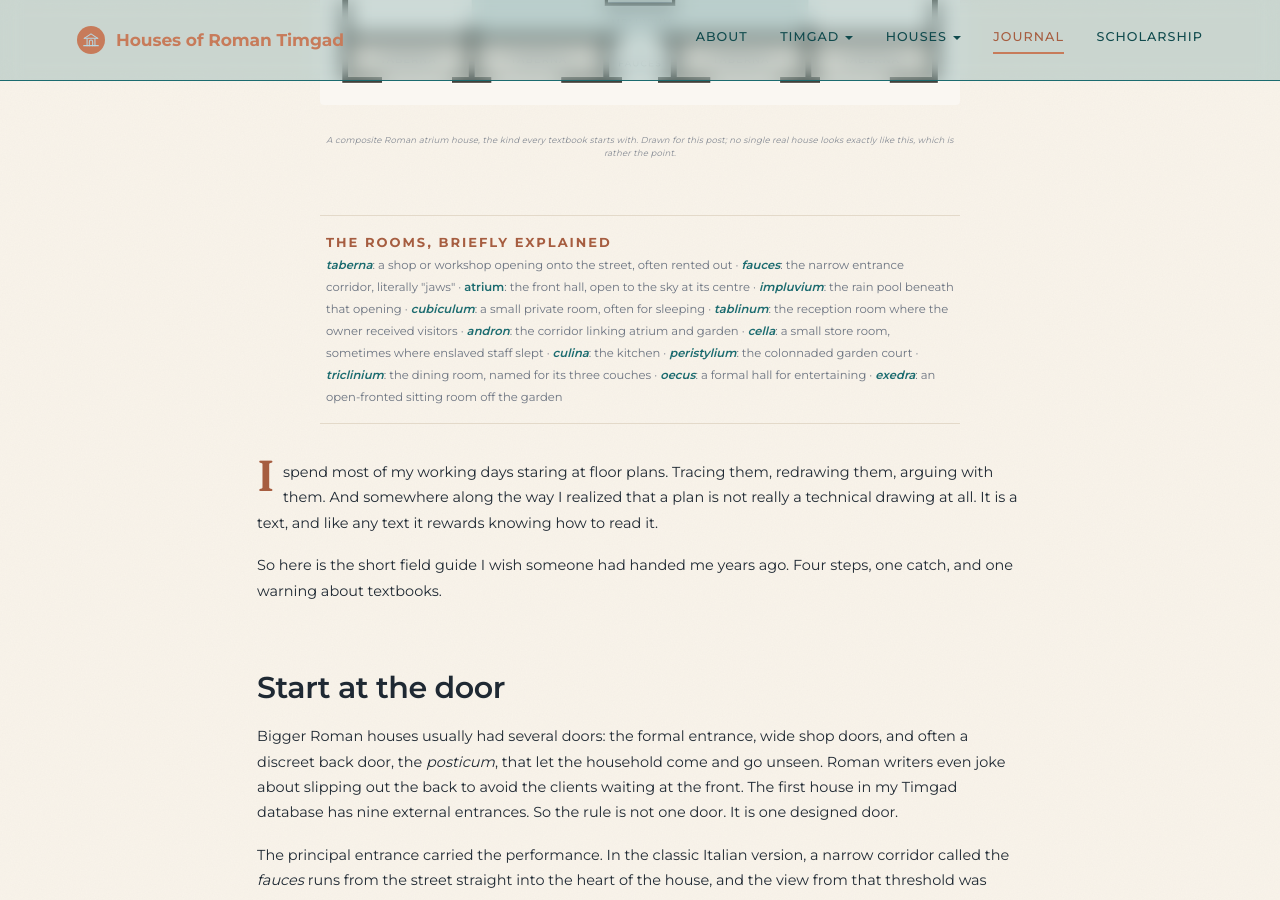
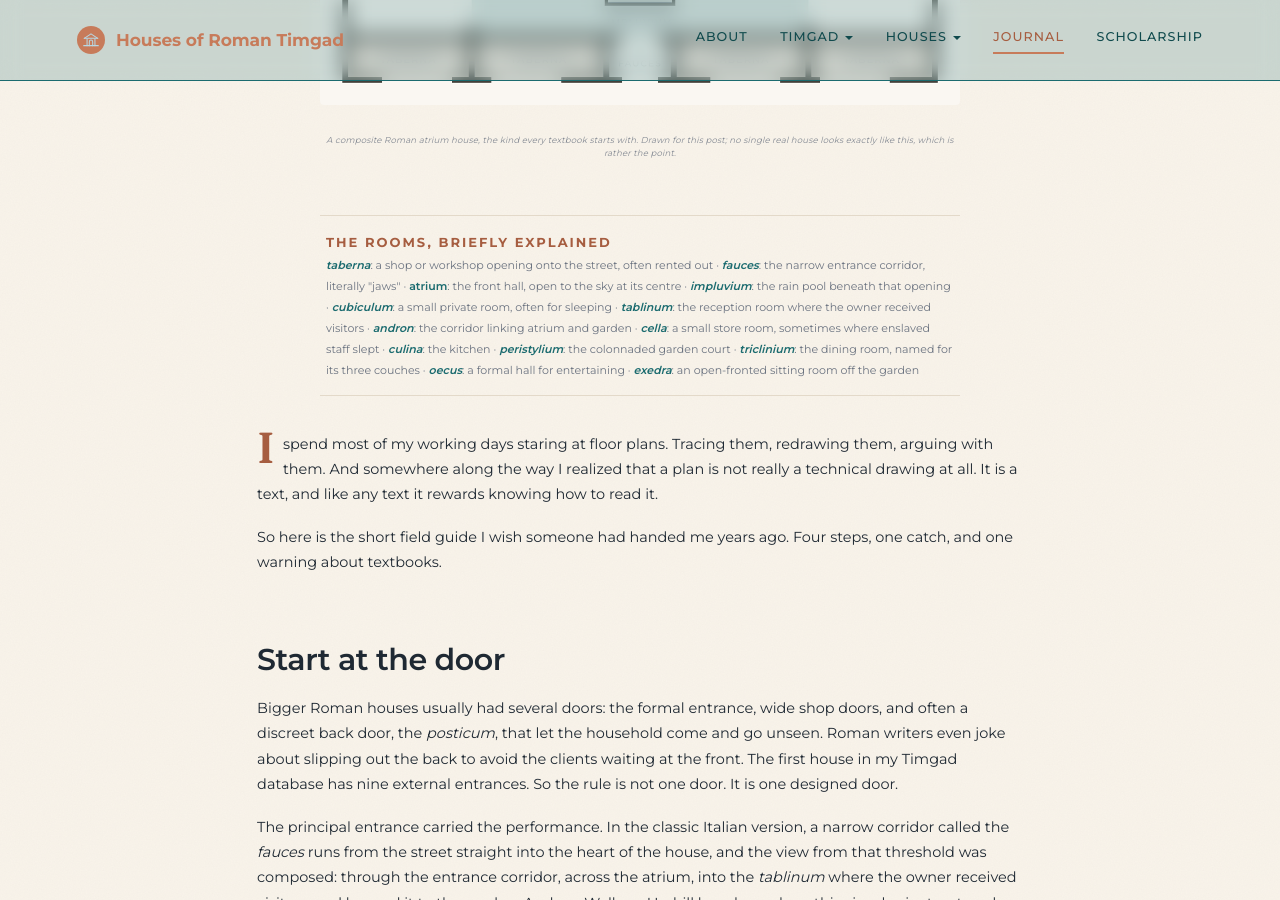
Before and after one commit to kimedher/timgadhouses, a Jekyll site: the page built from _posts/2026-07-23-how-to-read-a-roman-house-plan.md, in a window 1280 px wide and 900 px high, scrolled down 816 px. Built offline with Jekyll 4.4.1, drawn with Linux system fonts in a browser that asks for light colours.

Commit message:
Legend text 5% smaller

```diff
--- a/_posts/2026-07-23-how-to-read-a-roman-house-plan.md
+++ b/_posts/2026-07-23-how-to-read-a-roman-house-plan.md
@@ -19,7 +19,7 @@
   <figcaption>A composite Roman atrium house, the kind every textbook starts with. Drawn for this post; no single real house looks exactly like this, which is rather the point.</figcaption>
 </figure>
 
-<div style="max-width:640px;margin:-8px auto 36px;font-size:0.64rem;line-height:1.9;color:#6B7380;border-top:1px solid #E3D9C9;border-bottom:1px solid #E3D9C9;padding:14px 6px;">
+<div style="max-width:640px;margin:-8px auto 36px;font-size:0.61rem;line-height:1.9;color:#6B7380;border-top:1px solid #E3D9C9;border-bottom:1px solid #E3D9C9;padding:14px 6px;">
 <strong style="letter-spacing:2px;font-size:0.72rem;color:#A65D40;">THE ROOMS, BRIEFLY EXPLAINED</strong><br>
 <em style='color:#1B6B6F;font-weight:600;'>taberna</em>: a shop or workshop opening onto the street, often rented out · <em style='color:#1B6B6F;font-weight:600;'>fauces</em>: the narrow entrance corridor, literally "jaws" · <span style='color:#1B6B6F;font-weight:600;'>atrium</span>: the front hall, open to the sky at its centre · <em style='color:#1B6B6F;font-weight:600;'>impluvium</em>: the rain pool beneath that opening · <em style='color:#1B6B6F;font-weight:600;'>cubiculum</em>: a small private room, often for sleeping · <em style='color:#1B6B6F;font-weight:600;'>tablinum</em>: the reception room where the owner received visitors · <em style='color:#1B6B6F;font-weight:600;'>andron</em>: the corridor linking atrium and garden · <em style='color:#1B6B6F;font-weight:600;'>cella</em>: a small store room, sometimes where enslaved staff slept · <em style='color:#1B6B6F;font-weight:600;'>culina</em>: the kitchen · <em style='color:#1B6B6F;font-weight:600;'>peristylium</em>: the colonnaded garden court · <em style='color:#1B6B6F;font-weight:600;'>triclinium</em>: the dining room, named for its three couches · <em style='color:#1B6B6F;font-weight:600;'>oecus</em>: a formal hall for entertaining · <em style='color:#1B6B6F;font-weight:600;'>exedra</em>: an open-fronted sitting room off the garden
 </div>
```
